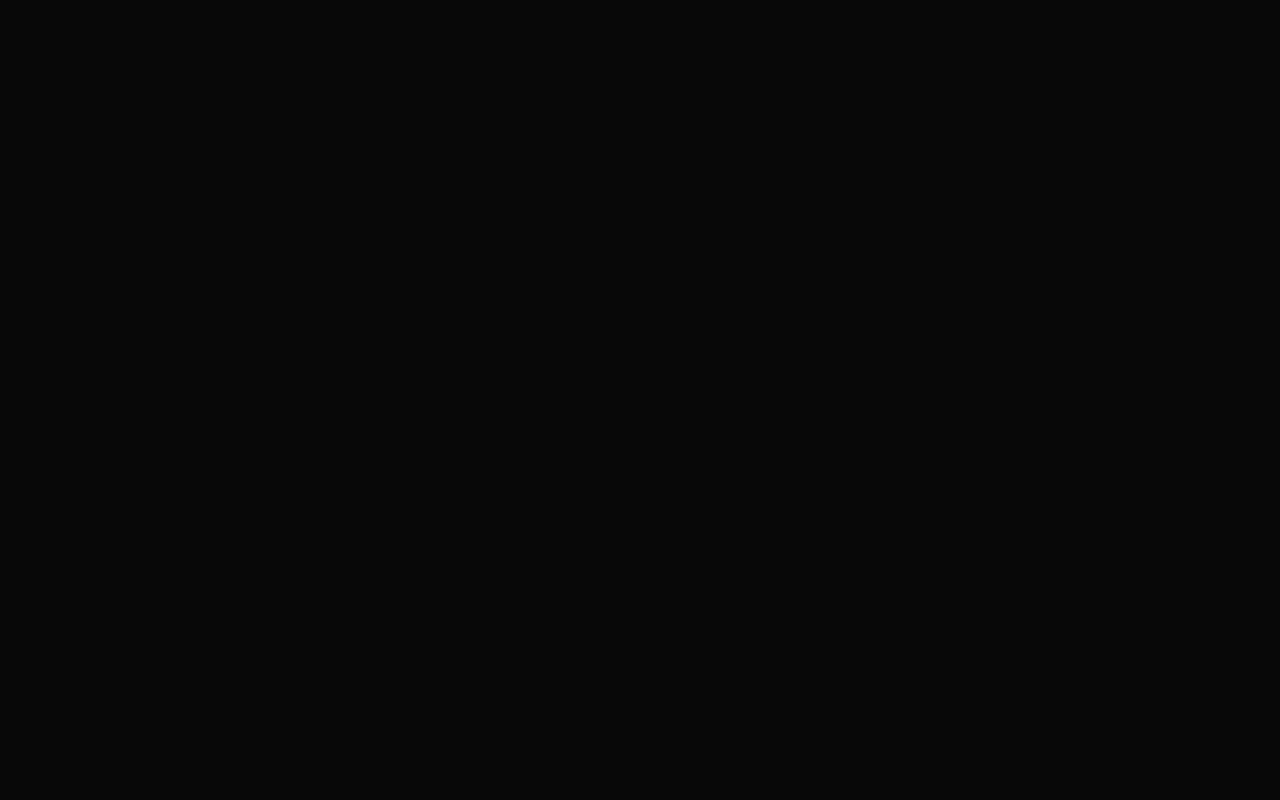
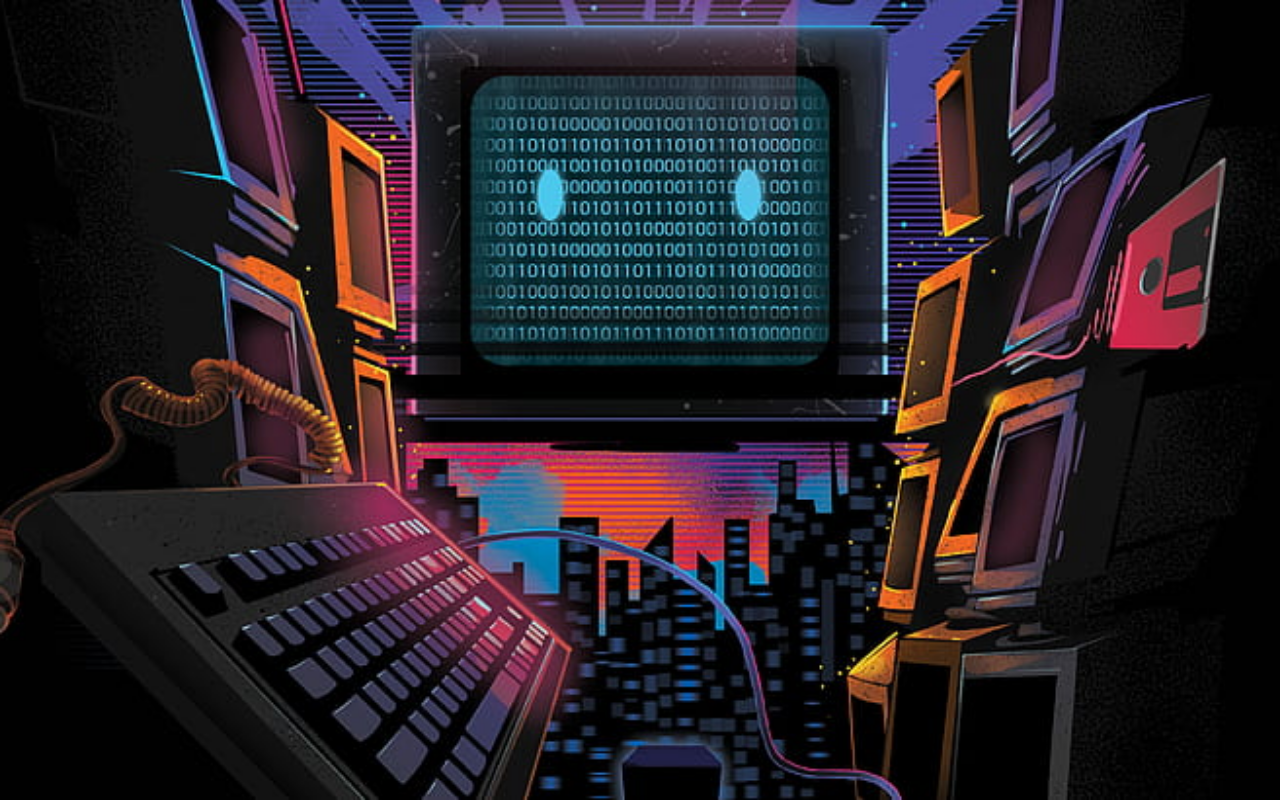
Before and after one commit to nickmarietta/nickmarietta.github.io, a plain HTML site: page index.html in a window 1280 px wide. Drawn offline with Linux system fonts and the light colour scheme.

Commit message:
added photo

```diff
--- a/index.html
+++ b/index.html
@@ -11,6 +11,9 @@
     <link rel="stylesheet" href="style.css">
 </head>
 <body>
+<div id="header">
+
+</div>
 
 </body>
 </html>
--- a/style.css
+++ b/style.css
@@ -8,3 +8,10 @@ body{
     background: #080808;
     color: #fff;
 }
+#header{
+    width: 100%;
+    height: 100vh;
+    background-image: url(images/background.jpg);
+    background-size: cover;
+    background-position: center;
+}
```
Also changed, not shown: images/background.jpg (added).
